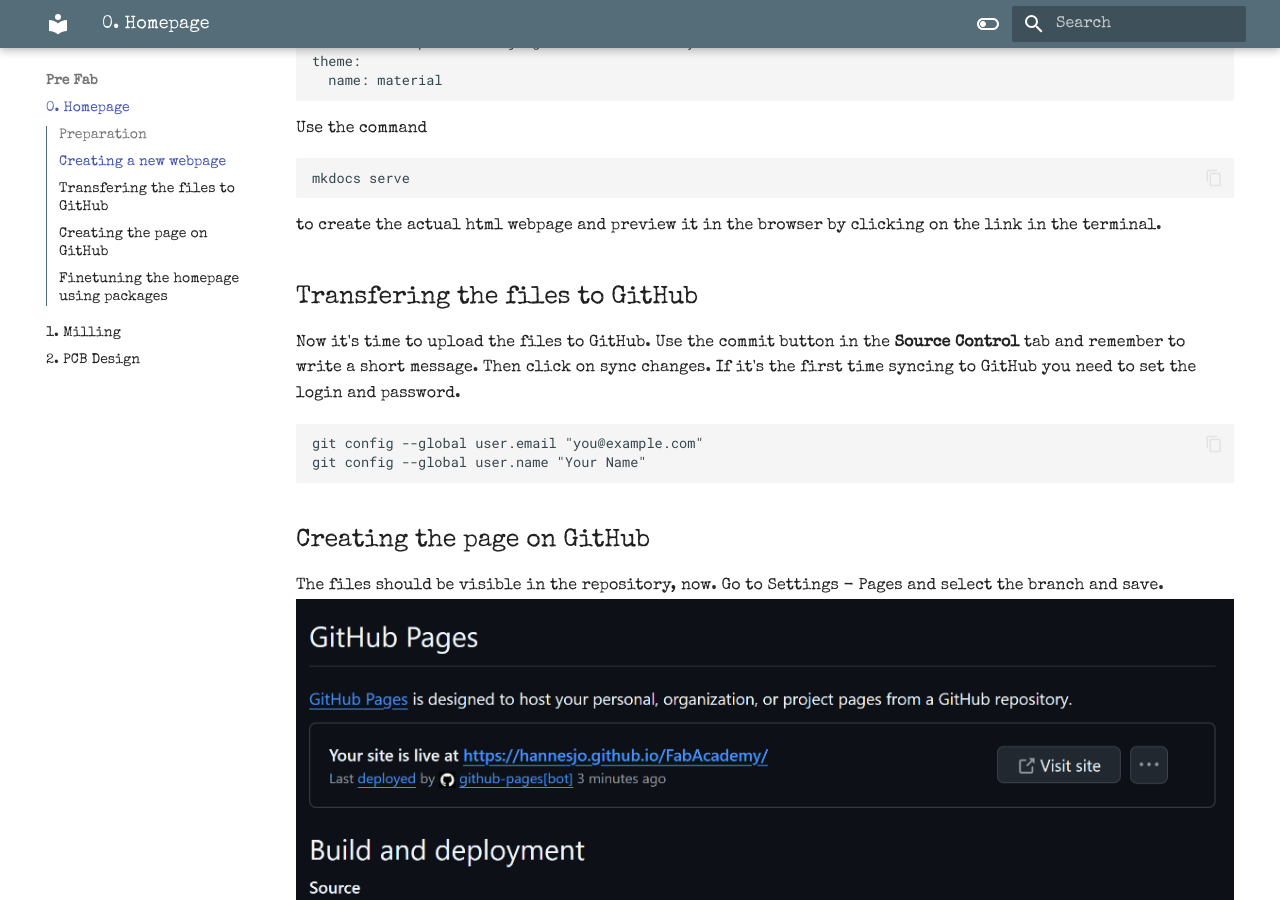
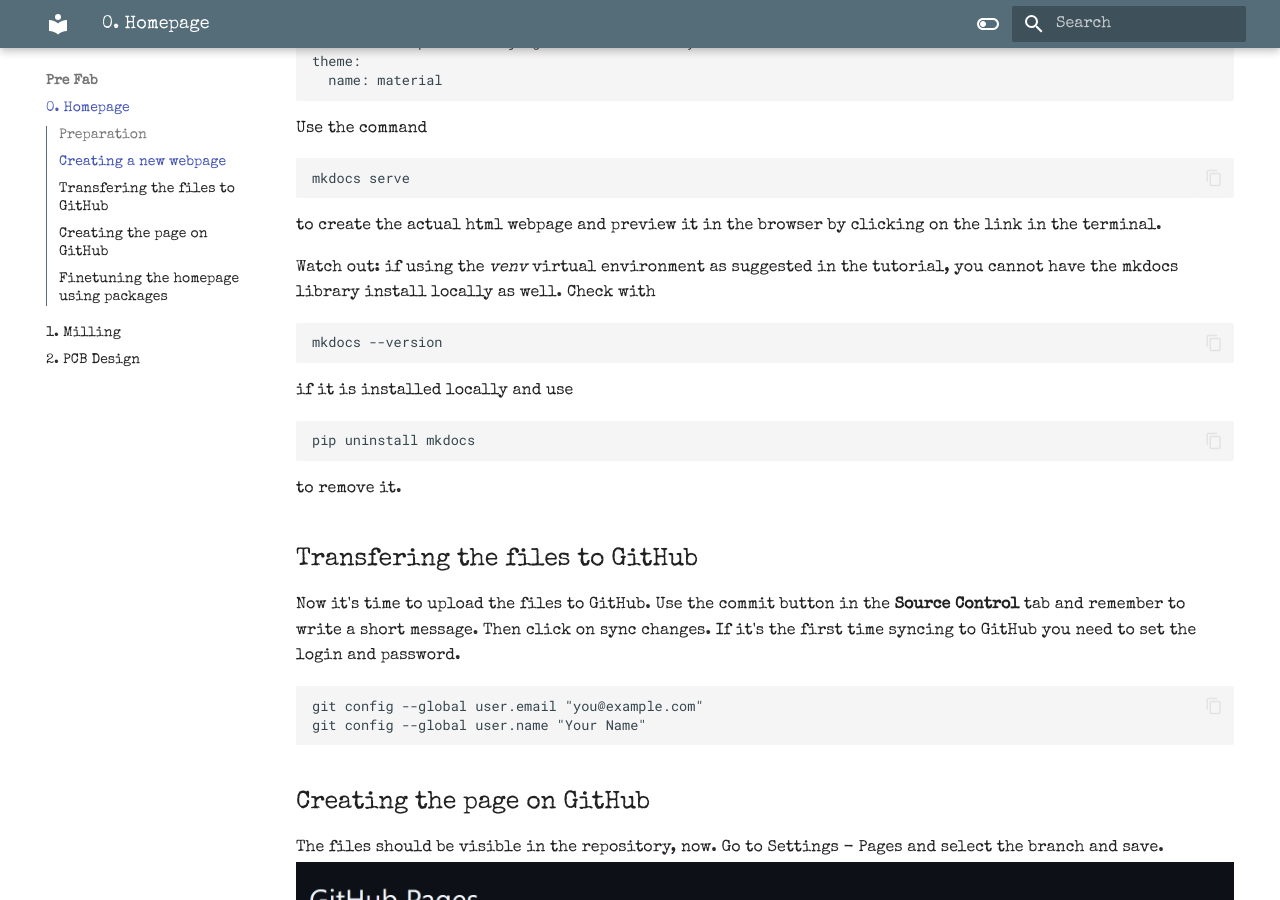
Before and after one commit to HannesJo/mkdocs-material-test, an MkDocs documentation site: the page built from docs/pre-fab/homepage.md, in a window 1280 px wide and 900 px high, scrolled down 1033 px. Built offline with MkDocs 1.6.1 and Material for MkDocs 9.7.7, drawn with Linux system fonts in a browser that asks for light colours.

Commit message:
homepage mkdocs error venv

````diff
--- a/docs/pre-fab/homepage.md
+++ b/docs/pre-fab/homepage.md
@@ -42,6 +42,17 @@
 ```
 to create the actual html webpage and preview it in the browser by clicking on the link in the terminal.
 
+Watch out: if using the *venv* virtual environment as suggested in the tutorial, you cannot have the mkdocs library install locally as well.
+Check with
+```
+mkdocs --version
+```
+if it is installed locally and use
+```
+pip uninstall mkdocs
+```
+to remove it.
+
 ## Transfering the files to GitHub
 Now it's time to upload the files to GitHub. Use the commit button in the **Source Control** tab and remember to write a short message. Then click on sync changes. If it's the first time syncing to GitHub you need to set the login and password.
 ```
````
